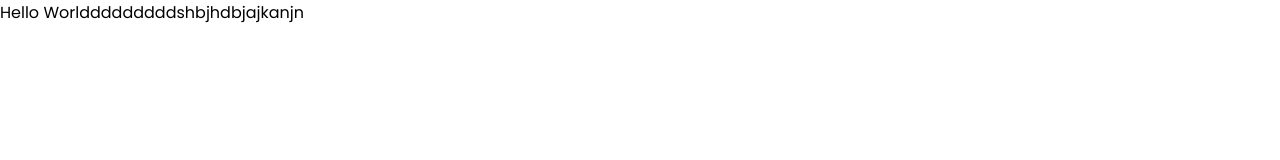
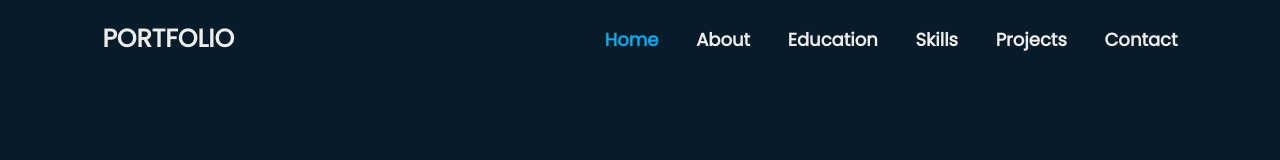
Before and after one commit to brijeshamin25/MyPortfolio, a plain HTML site: page index.html in a window 1280 px wide. Drawn offline with nearby package versions, Linux system fonts and the light colour scheme.

Commit message:
Header section completed

```diff
--- a/index.html
+++ b/index.html
@@ -12,9 +12,30 @@
   <link rel="preconnect" href="https://fonts.gstatic.com" crossorigin>
   <link href="https://fonts.googleapis.com/css2?family=Poppins&display=swap" rel="stylesheet">
 
+  <!-- Box Icon Link -->
+  <link href='https://unpkg.com/boxicons@2.1.4/css/boxicons.min.css' rel='stylesheet'>
+
+  <!-- FevIcon -->
+  <link rel="Website Icon" type="png" href="Images/portfolio.png">
+
   <title>Portfolio</title>
 </head>
 <body>
-  <p>Hello Worldddddddddshbjhdbjajkanjn</p>
+  <!-- Header Design -->
+  <header class="header">
+    <a href="#" class="logo">Portfolio</a>
+
+    <div class='bx bx-menu' id="menu-icon"></div>
+
+    <nav class="navbar">
+      <a href="#home" class="active link" style="--i:1">Home</a>
+      <a href="#about" class="link" style="--i:2">About</a>
+      <a href="#eduaction" class="link" style="--i:3">Education</a>
+      <a href="#skills" class="link" style="--i:4">Skills</a>
+      <a href="#skills" class="link" style="--i:5">Projects</a>
+      <a href="#contact" class="link" style="--i:6">Contact</a>
+    </nav>
+  </header>
+
 </body>
 </html>
--- a/style.css
+++ b/style.css
@@ -2,7 +2,104 @@
   margin: 0;
   padding: 0;
   box-sizing: border-box;
+  text-decoration: none;
+  border: none;
+  outline: none;
+  scroll-behavior: smooth;
   font-family: "Poppins", sans-serif;
   font-weight: 400;
   font-style: normal;
 }
+
+:root{
+  --bg-color: #081b29;
+  --second-bg-color: #112e42;
+  --text-color: #ededed;
+  --main-color: #00abf0;
+}
+
+html{
+  font-size: 62.50%;
+  overflow-x: hidden;
+}
+
+body{
+  background-color: var(--bg-color);
+  color: var(--text-color);
+}
+
+/* Header Style */
+
+.header{
+  position: fixed;
+  top: 0;
+  left: 0;
+  width: 100%;
+  background-color: transparent;
+  display: flex;
+  justify-content: space-between;
+  align-items: center;
+  padding: 2rem 8%;
+  z-index: 100;
+}
+
+.logo{
+  color: var(--text-color);
+  font-size: 2.5rem;
+  font-weight: 600;
+  text-transform: uppercase;
+}
+
+#menu-icon{
+  color: var(--text-color);
+  font-size: 3.5rem;
+  cursor: pointer;
+  display: none;
+}
+
+.navbar a{
+  position: relative;
+  color: var(--text-color);
+  font-size: 1.8rem;
+  margin-left: 3.5rem;
+  font-weight: 600;
+  transition: .3s linear;
+  animation: menu .8s ease backwards;
+  animation-delay: calc(.3s * var(--i));
+}
+
+.navbar a:hover,
+.navbar a.active{
+  color: var(--main-color);
+
+}
+
+.link::before{
+  content: '';
+  position: absolute;
+  background-color: var(--main-color);
+  width: 100%;
+  height: 0.2rem;
+  top:0;
+  left: 0;
+  margin-top: -0.5rem;
+  transform: scaleX(0);
+  transform-origin: bottom left;
+  transition: transform 0.6s ease-in;
+}
+
+.navbar a:hover::before{
+  transform: scaleX(1);
+  transform-origin: bottom center;
+}
+
+@keyframes menu {
+  0%{
+    opacity: 0;
+    transform: translateZ(180px);
+  }
+  100%{
+    opacity: 1;
+    transform: translateZ(0px);
+  }
+}
```
Also changed, not shown: Images/portfolio.png (added).
